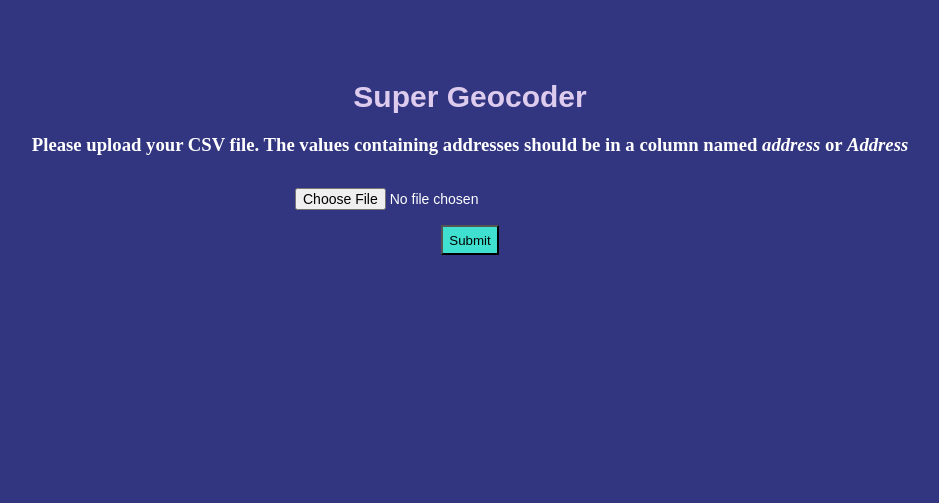
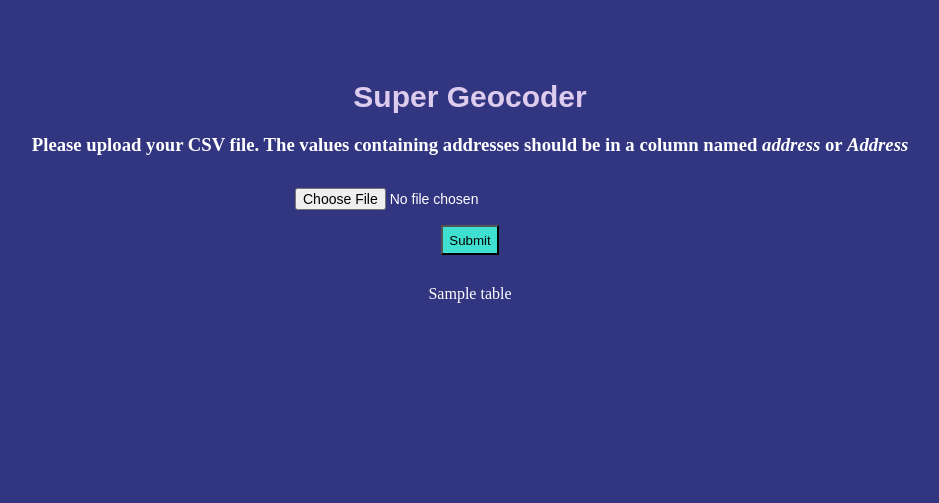
Before and after one commit to daniel-ob/python-mega-course, a Flask app: template app10_GeocoderWebApp/templates/index.html in a window 1280 px wide. Shown: the top 503 px of the page, without its empty margins (170-1109 px from the left). Run offline with Flask 2, Linux system fonts and the light colour scheme; the template is opened without the code that fills it: most values are stand-ins (such as "Sample title", 1, 10 or a date in 2020).

Commit message:
[app10_GeocoderWebAppp] Front-end: show output dataframe as HTML table

```diff
--- a/app10_GeocoderWebApp/app.py
+++ b/app10_GeocoderWebApp/app.py
@@ -40,11 +40,11 @@ def success():
         output_df = geocoder(file)
         print(output_df)
         if output_df is not None:
-            msg = "Your file \"%s\" was successfully loaded" % file.filename
+            table = output_df.to_html()
         else:
-            msg = "Please make sure you have an address column in your CSV file!"
+            table = "Please make sure you have an address column in your CSV file!"
 
-        return render_template("index.html", message=msg)
+        return render_template("index.html", table=table)
 
 
 if __name__ == '__main__':
--- a/app10_GeocoderWebApp/static/main.css
+++ b/app10_GeocoderWebApp/static/main.css
@@ -31,3 +31,9 @@ body {
     background-color: turquoise;
     margin: 10px;
 }
+
+.container table {
+    width: 50%;
+    margin-left: auto;
+    margin-right: auto;
+}
--- a/app10_GeocoderWebApp/templates/index.html
+++ b/app10_GeocoderWebApp/templates/index.html
@@ -13,7 +13,7 @@
                 <input type="file" name="file" required><br>
                 <button type="submit">Submit</button>
             </form>
-            {{ message }}
+            {{ table|safe }}
         </div>
     </body>
 </html>
```
